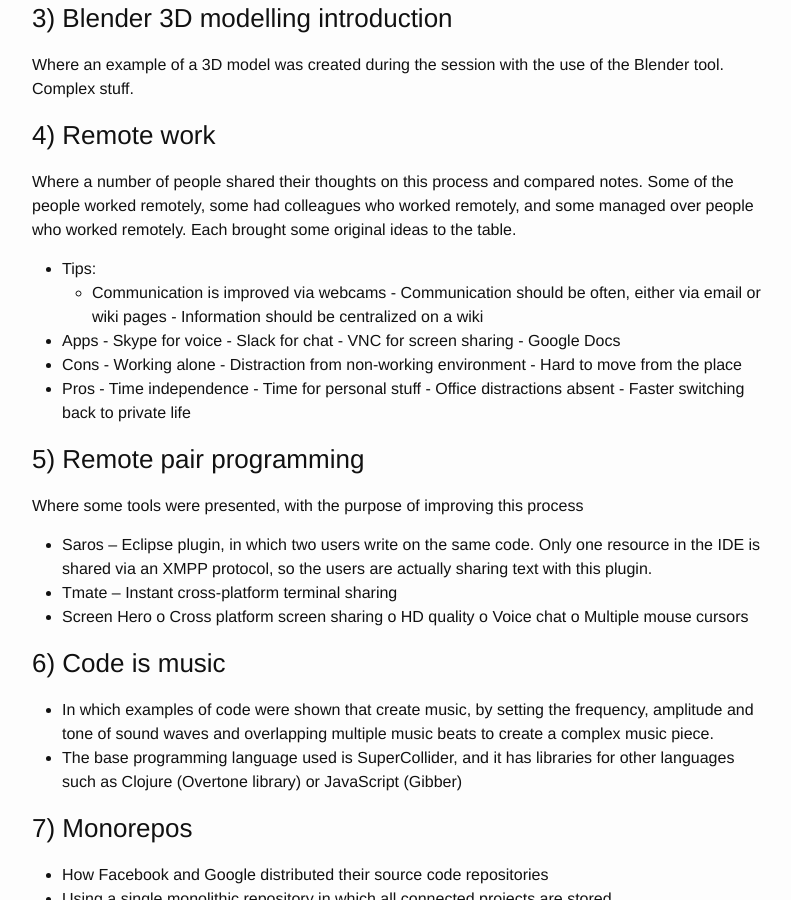
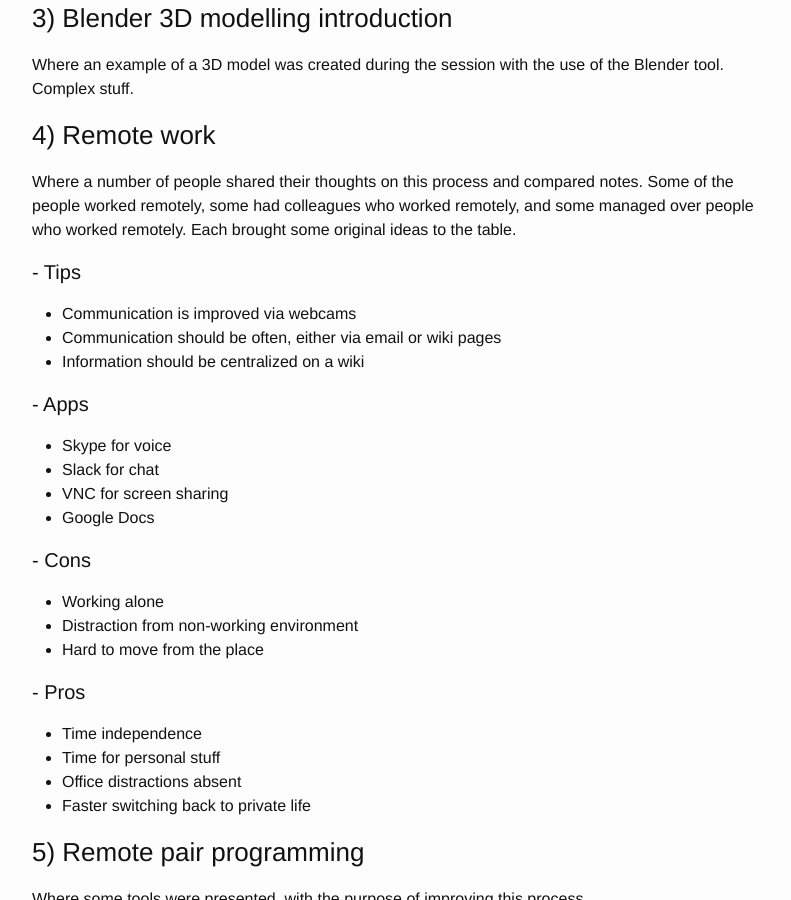
Before and after one commit to lzrmihnea/lzrmihnea.github.io, a Jekyll site: the page built from _posts/2017-02-23-socrates2015.markdown, in a window 1280 px wide and 900 px high, scrolled down 3639 px. Shown: the whole window, without its empty margins (238-1029 px from the left). Built offline with Jekyll 4.4.1, drawn with Linux system fonts in a browser that asks for light colours; part of the change alters nothing that is shown.

```diff
--- a/_posts/2017-02-23-socrates2015.markdown
+++ b/_posts/2017-02-23-socrates2015.markdown
@@ -74,24 +74,27 @@ Where an example of a 3D model was created during the session with the use of th
 
 ### 4)	Remote work
 Where a number of people shared their thoughts on this process and compared notes. Some of the people worked remotely, some had colleagues who worked remotely, and some managed over people who worked remotely. Each brought some original ideas to the table.
-  -	Tips:
-    -	Communication is improved via webcams
-  	-	Communication should be often, either via email or wiki pages
-  	-	Information should be centralized on a wiki
--	Apps
-  	-	Skype for voice
-  	-	Slack for chat
-  	-	VNC for screen sharing
-  	-	Google Docs
--	Cons
-  	-	Working alone
-  	-	Distraction from non-working environment
-  	-	Hard to move from the place
--	Pros
-  	-	Time independence
-  	-	Time for personal stuff
-  	-	Office distractions absent
-  	-	Faster switching back to private life
+#### - Tips
+ -	Communication is improved via webcams
+ -	Communication should be often, either via email or wiki pages
+ -	Information should be centralized on a wiki
+
+#### -	Apps
+ -	Skype for voice
+ -	Slack for chat
+ -	VNC for screen sharing
+ -	Google Docs
+
+#### -	Cons
+ -	Working alone
+ -	Distraction from non-working environment
+ -	Hard to move from the place
+
+#### -	Pros
+ -	Time independence
+ -	Time for personal stuff
+ -	Office distractions absent
+ -	Faster switching back to private life
 
 ### 5)	Remote pair programming
 Where some tools were presented, with the purpose of improving this process
```
